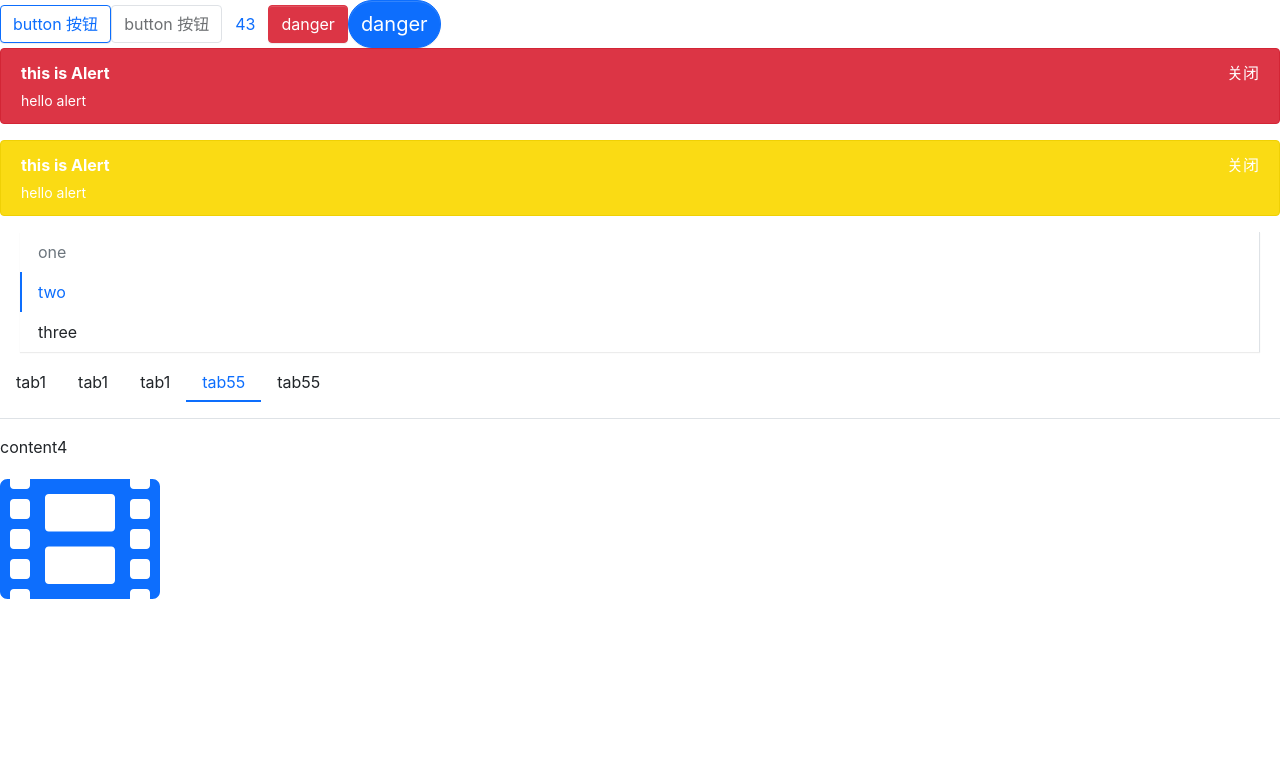
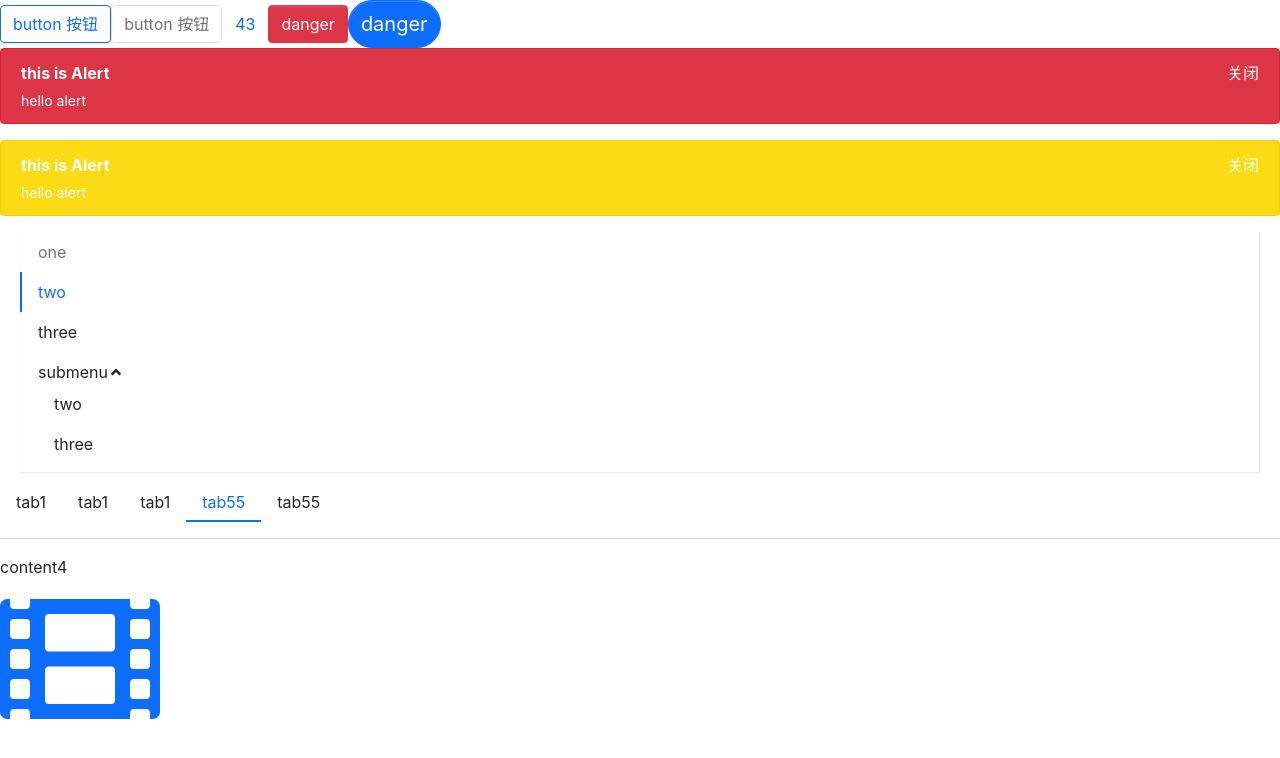
Before and after one commit to path-yu/leaf-ui, a React (Create React App) app: page / in a window 1280 px wide. Shown: the top 758 px of the page. Built offline with nearby package versions, Linux system fonts and the light colour scheme.

Commit message:
Menu组件添加图标和动画

```diff
--- a/src/App.tsx
+++ b/src/App.tsx
@@ -3,6 +3,7 @@ import Button from './components/Button/Button';
 import Icon from './components/Icon/Icon';
 import Menu from './components/Menu/Menu';
 import { MenuItem } from './components/Menu/MenuItem';
+import SubMenu from './components/Menu/SubMenu';
 import TabPane from './components/Tabs/TabPane';
 import Tabs from './components/Tabs/Tabs';
 function App() {
@@ -32,10 +33,14 @@ function App() {
       {/* <Alert title="this is Alert" description="hello alert" /> */}
       <Alert type="danger" title="this is Alert" description="hello alert" />
       <Alert type="warning" title="this is Alert" description="hello alert" />
-      <Menu defaultIndex="1" mode="vertical" defaultOpenSubMenus={['3']}>
+      <Menu mode="vertical" defaultIndex="1" defaultOpenSubMenus={['3']}>
         <MenuItem disabled>one</MenuItem>
         <MenuItem>two</MenuItem>
         <MenuItem>three</MenuItem>
+        <SubMenu title="submenu">
+          <MenuItem>two</MenuItem>
+          <MenuItem>three</MenuItem>
+        </SubMenu>
       </Menu>
       <Tabs
         onChange={(index) => {
--- a/src/components/Menu/SubMenu.tsx
+++ b/src/components/Menu/SubMenu.tsx
@@ -6,6 +6,7 @@ import {
   useContext,
   useState
 } from 'react';
+import Icon from '../Icon';
 import { MenuContext } from './Menu';
 import { MenuItemProps } from './MenuItem';
 
@@ -27,6 +28,8 @@ export const SubMenu: FC<SubMenuProps> = ({ index, title, children, className })
   const [menuOpen, setOpen] = useState(isOpen);
   const classes = classNames('menu-item', 'submenu-item', className, {
     'is-active': context.index === index,
+    'is-opened': menuOpen,
+    'is-vertical': context.mode === 'vertical',
   });
   const subMenuClass = classNames('simple-submenu', {
     'menu-opened': menuOpen,
@@ -76,6 +79,7 @@ export const SubMenu: FC<SubMenuProps> = ({ index, title, children, className })
     <li key={index} className={classes} {...hoverEvents}>
       <div className="submenu-title" {...clickEvents}>
         {title}
+        <Icon icon="angle-down" className="arrow-icon"></Icon>
       </div>
       {renderChildren()}
     </li>
--- a/src/components/Menu/_style.scss
+++ b/src/components/Menu/_style.scss
@@ -33,7 +33,7 @@
   >.submenu-item {
     position: relative;
 
-    .subment-title {
+    .submenu-title {
       display: flex;
       align-items: center;
     }
@@ -49,7 +49,16 @@
       }
     }
   }
-
+   .is-vertical {
+     .arrow-icon {
+       transform: rotate(0deg) !important;
+     }
+   }
+     .is-vertical.is-opened {
+       .arrow-icon {
+         transform: rotate(180deg) !important;
+       }
+     }
   .simple-submenu {
     list-style: none;
     white-space: nowrap;
```
